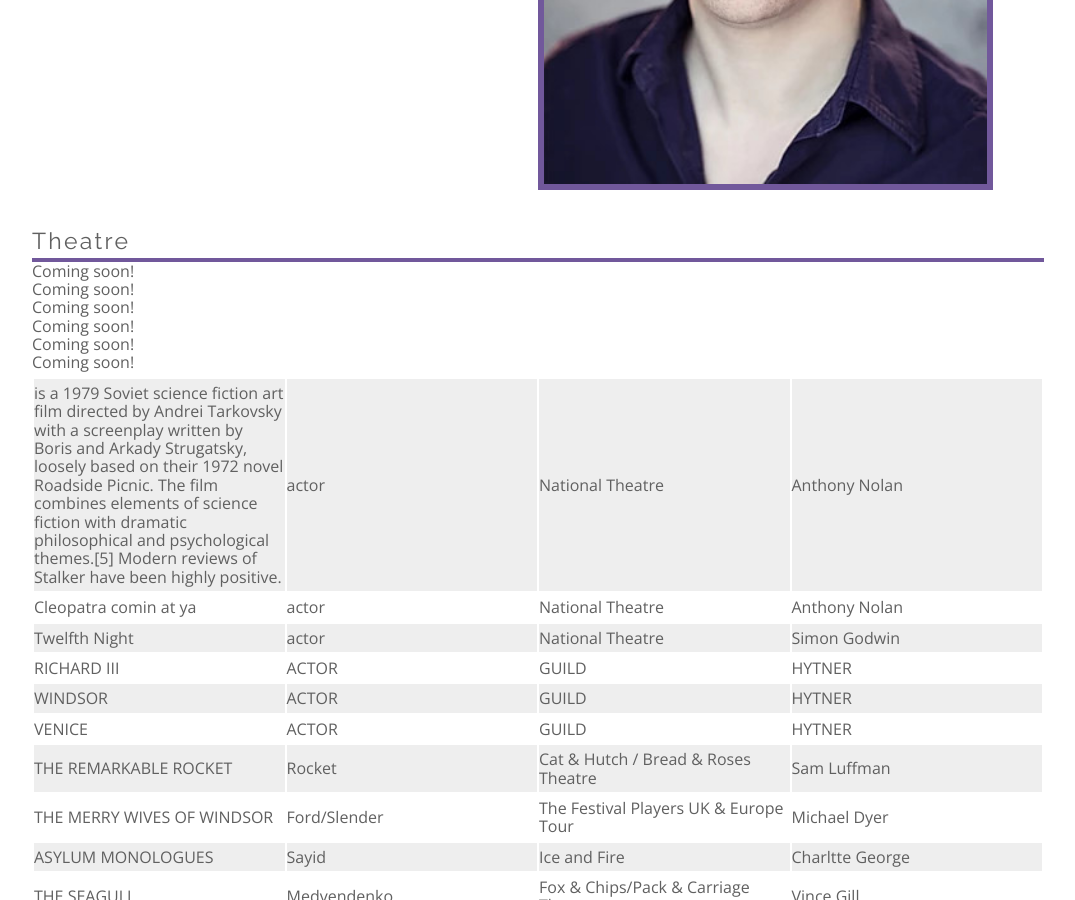
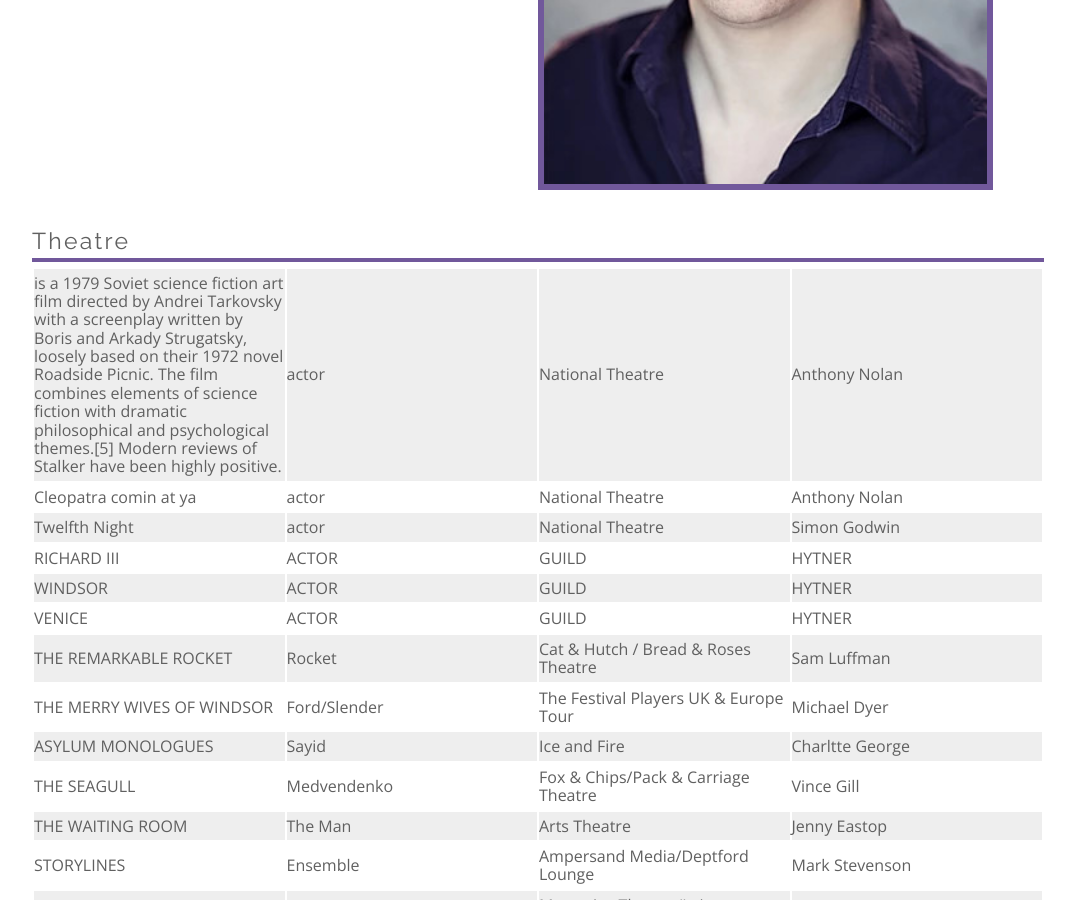
Before and after one commit to pvsitedesign/pvsite, a Jekyll site: the page built from cv.html, in a window 1280 px wide and 900 px high, scrolled down 666 px. Shown: the whole window, without its empty margins (102-1177 px from the left). Built offline with Jekyll 4.4.1, drawn with Linux system fonts in a browser that asks for light colours.

Commit message:
remove cname and coming soon

```diff
--- a/cv.html
+++ b/cv.html
@@ -33,8 +33,6 @@ current: cv
             <td>{{ post.company }}</td>
             <td>{{ post.director }}</td>
           </tr>
-          {% else %}
-            <p>Coming soon!</p>
         {% endif %}
       {% endfor %}
 
```
Also changed, not shown: 1 other file.
